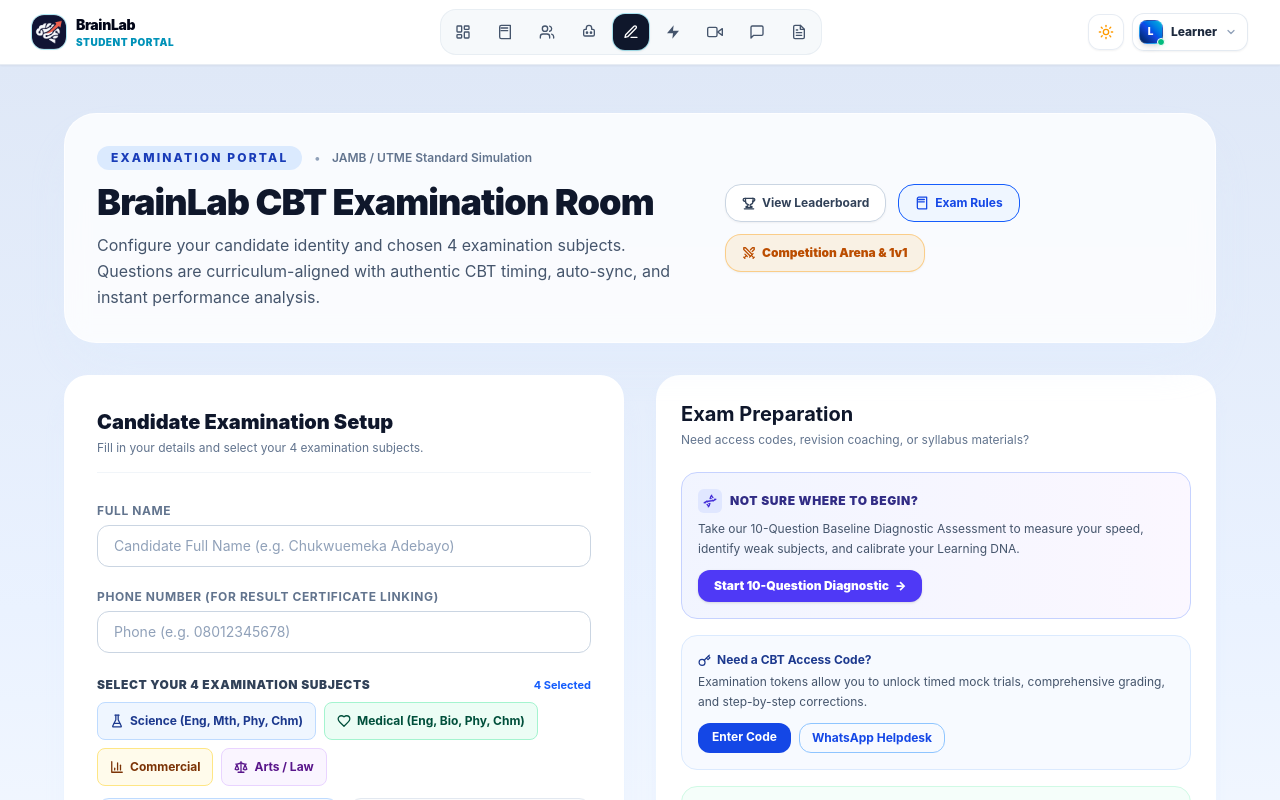
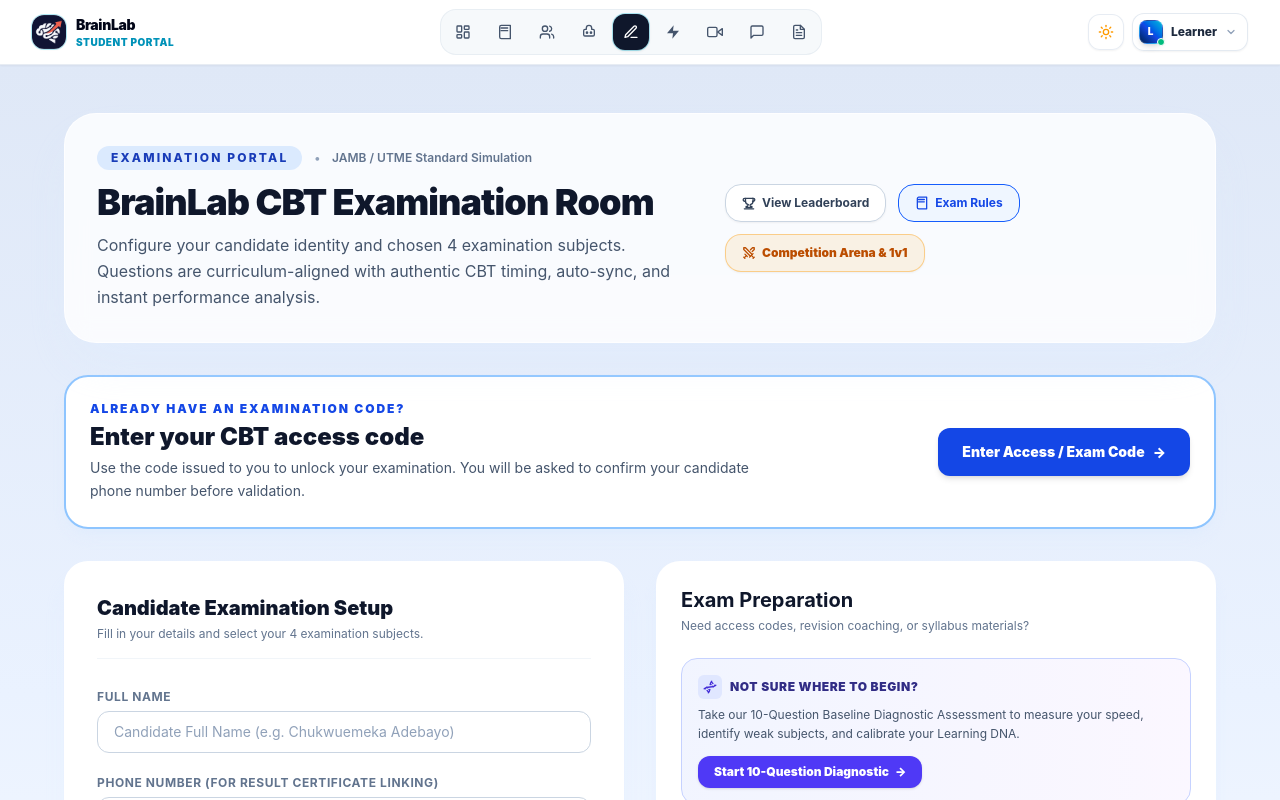
Before and after one commit to JAVABOI05/BRAINLAB-EXAM-CBT, a Next.js app: page /cbt in a window 1280 px wide. Shown: the top 800 px of the page. Built offline with nearby package versions, Linux system fonts and the light colour scheme; no server answers; the database is empty.

Commit message:
Make CBT access-code entry prominent on launch portal

```diff
--- a/app/cbt/page.tsx
+++ b/app/cbt/page.tsx
@@ -374,6 +374,27 @@ export default function CBTExamPortalPage() {
         </div>
       </div>
 
+      {/* Prominent examination-code entry for candidates */}
+      {accessCodeRequired && (
+        <section className="mx-auto mb-8 max-w-6xl rounded-3xl border-2 border-blue-300 dark:border-blue-700 bg-white dark:bg-slate-900 p-5 shadow-lg shadow-blue-100/40 dark:shadow-none sm:p-6">
+          <div className="flex flex-col gap-4 sm:flex-row sm:items-center sm:justify-between">
+            <div className="max-w-2xl">
+              <p className="text-xs font-black uppercase tracking-[0.16em] text-blue-700 dark:text-cyan-400">Already have an examination code?</p>
+              <h2 className="mt-1 text-xl font-black text-slate-900 dark:text-white sm:text-2xl">Enter your CBT access code</h2>
+              <p className="mt-1 text-sm leading-relaxed text-slate-600 dark:text-slate-300">
+                Use the code issued to you to unlock your examination. You will be asked to confirm your candidate phone number before validation.
+              </p>
+            </div>
+            <Link
+              href="/access"
+              className="inline-flex min-h-12 shrink-0 items-center justify-center gap-2 rounded-xl bg-blue-700 px-6 py-3 text-sm font-black text-white shadow-md transition hover:bg-blue-800 focus:outline-none focus:ring-4 focus:ring-blue-300 dark:focus:ring-blue-900"
+            >
+              Enter Access / Exam Code <span aria-hidden="true">→</span>
+            </Link>
+          </div>
+        </section>
+      )}
+
       {/* Main Container */}
       <div className="mx-auto grid max-w-6xl gap-8 lg:grid-cols-2">
         {/* Candidate Registration & 4-Subject Setup */}
@@ -584,25 +605,12 @@ export default function CBTExamPortalPage() {
               </div>
 
               <div className="rounded-2xl border border-blue-100 dark:border-blue-950/60 bg-blue-50/50 dark:bg-blue-950/20 p-4">
-                <span className="text-xs font-bold text-blue-900 dark:text-cyan-300">
-                  <span className="flex items-center gap-1.5"><svg width="13" height="13" viewBox="0 0 24 24" fill="none" stroke="currentColor" strokeWidth="2.2" strokeLinecap="round" strokeLinejoin="round" aria-hidden="true"><circle cx="7.5" cy="15.5" r="5.5" /><path d="m21 2-9.6 9.6" /><path d="m15.5 7.5 3 3L22 7l-3-3" /></svg><span>Need a CBT Access Code?</span></span>
-                </span>
+                <span className="text-xs font-bold text-blue-900 dark:text-cyan-300">Need an examination code?</span>
                 <p className="mt-1 text-xs text-slate-600 dark:text-slate-400 leading-relaxed">
-                  Examination tokens allow you to unlock timed mock trials, comprehensive grading, and step-by-step corrections.
+                  Use the prominent Enter Access / Exam Code option above, or contact the WhatsApp Helpdesk for assistance.
                 </p>
-                <div className="mt-3 flex gap-2">
-                  <Link
-                    href="/access"
-                    className="inline-block rounded-xl bg-blue-700 px-3.5 py-1.5 text-xs font-bold text-white hover:bg-blue-800 transition"
-                  >
-                    Enter Code
-                  </Link>
-                  <a
-                    href={accessLink}
-                    target="_blank"
-                    rel="noopener noreferrer"
-                    className="inline-block rounded-xl border border-blue-300 dark:border-blue-700 px-3 py-1.5 text-xs font-bold text-blue-700 dark:text-cyan-300 hover:bg-blue-100/60 transition"
-                  >
+                <div className="mt-3">
+                  <a href={accessLink} target="_blank" rel="noopener noreferrer" className="inline-block rounded-xl border border-blue-300 dark:border-blue-700 px-3 py-1.5 text-xs font-bold text-blue-700 dark:text-cyan-300 hover:bg-blue-100/60 transition">
                     WhatsApp Helpdesk
                   </a>
                 </div>
```
